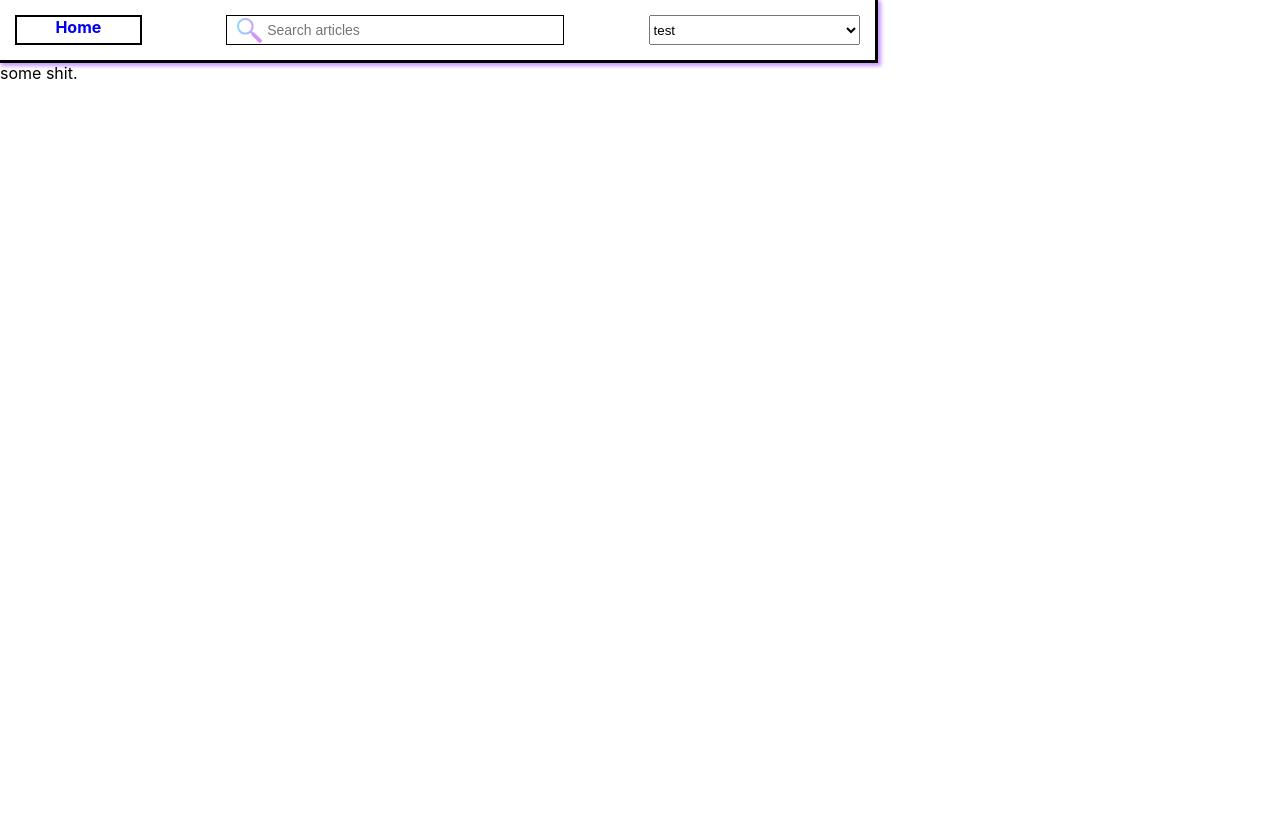
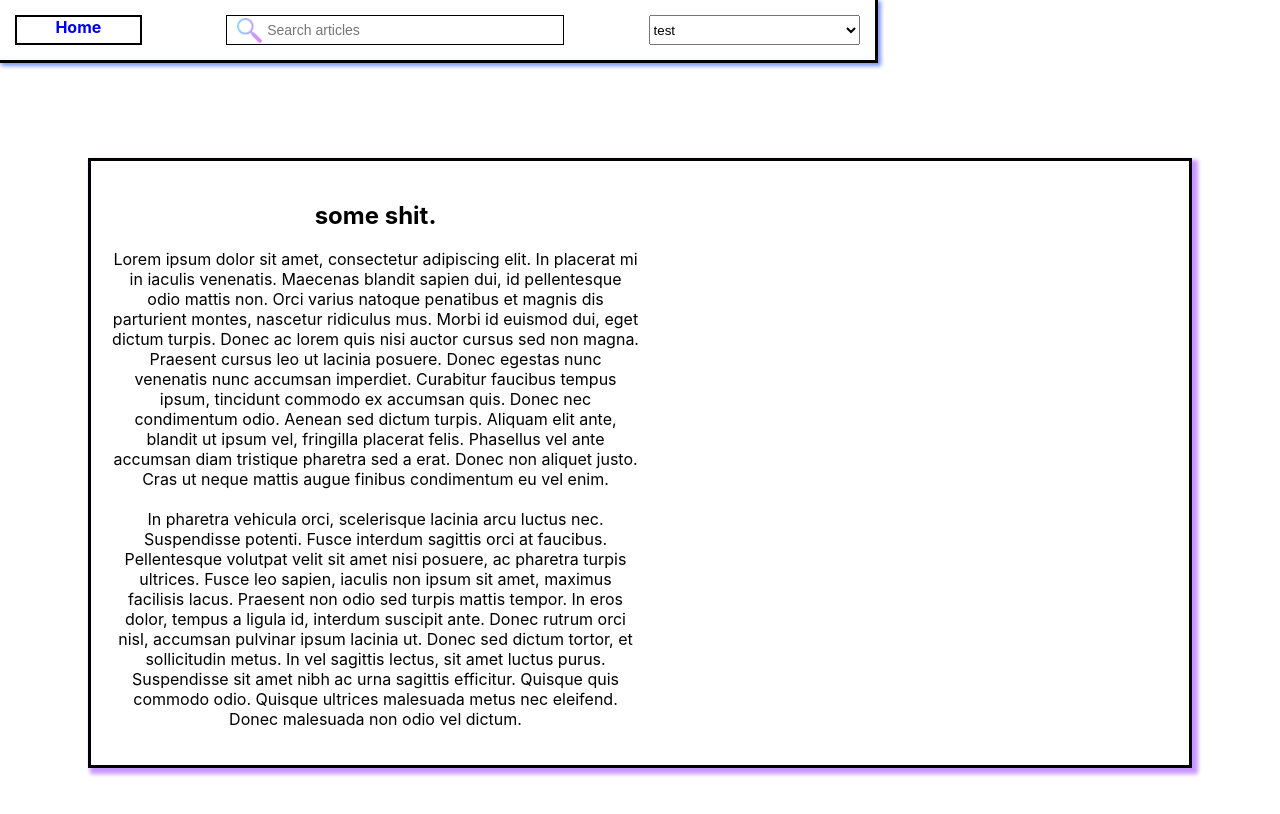
Before and after one commit to Odiovock/reddit-client, a React (Create React App) app: page / in a window 1280 px wide. Shown: the top 814 px of the page. Built offline with nearby package versions, Linux system fonts and the light colour scheme.

Commit message:
MainPageArticles component css start

```diff
--- a/src/app/App.css
+++ b/src/app/App.css
@@ -3,7 +3,7 @@ nav {
   padding: 15px;
   border-bottom: 3px solid black;
   border-right: 3px solid black;
-  box-shadow: 2px 2px 4px 1px rgba(200, 150, 255);
+  box-shadow: 2px 2px 4px 1px rgb(123, 150, 255);
   text-align: center;
 }
 
@@ -54,6 +54,23 @@ nav a {
   min-width: 100px;
 }
 
+.mainPageArticlesContainer {
+  width: 88%;
+  height: 800px;
+  display: flex;
+  justify-content: center;
+  align-items: center;
+  overflow: hidden;
+}
+
+.mainPageArticle {
+  width: 98%;
+  padding: 20px;
+  border: 3px solid black;
+  box-shadow: 4px 4px 4px 2px rgba(200, 150, 255);
+  box-sizing: border-box;
+}
+
 input.hs-search-field__input {
   box-sizing: border-box;
   width: 100%;
--- a/src/components/MainPageArticles/MainPageArticles.js
+++ b/src/components/MainPageArticles/MainPageArticles.js
@@ -2,9 +2,24 @@ import React from "react";
 
 export default function MainPageArticle() {
     return (
-        <div className="mainArticles">
-            <div>
-                some shit.
+        <div className="mainPageArticlesContainer" style={{margin: "auto"}}>
+            <div className="mainPageArticle">
+                <div style={{textAlign: "center", width: "50%"}}>
+                    <h2>some shit.</h2>
+                    <p>
+                        Lorem ipsum dolor sit amet, consectetur adipiscing elit. In placerat mi in iaculis venenatis. Maecenas blandit sapien dui, id pellentesque odio mattis non.
+                        Orci varius natoque penatibus et magnis dis parturient montes, nascetur ridiculus mus. Morbi id euismod dui, eget dictum turpis. Donec ac lorem quis nisi auctor
+                        cursus sed non magna. Praesent cursus leo ut lacinia posuere. Donec egestas nunc venenatis nunc accumsan imperdiet. Curabitur faucibus tempus ipsum, tincidunt
+                        commodo ex accumsan quis. Donec nec condimentum odio. Aenean sed dictum turpis. Aliquam elit ante, blandit ut ipsum vel, fringilla placerat felis. Phasellus vel
+                        ante accumsan diam tristique pharetra sed a erat. Donec non aliquet justo. Cras ut neque mattis augue finibus condimentum eu vel enim.
+                        <br/><br/>
+                        In pharetra vehicula orci, scelerisque lacinia arcu luctus nec. Suspendisse potenti. Fusce interdum sagittis orci at faucibus. Pellentesque volutpat velit sit amet
+                        nisi posuere, ac pharetra turpis ultrices. Fusce leo sapien, iaculis non ipsum sit amet, maximus facilisis lacus. Praesent non odio sed turpis mattis tempor. In
+                        eros dolor, tempus a ligula id, interdum suscipit ante. Donec rutrum orci nisl, accumsan pulvinar ipsum lacinia ut. Donec sed dictum tortor, et sollicitudin metus.
+                        In vel sagittis lectus, sit amet luctus purus. Suspendisse sit amet nibh ac urna sagittis efficitur. Quisque quis commodo odio. Quisque ultrices malesuada metus nec
+                        eleifend. Donec malesuada non odio vel dictum.
+                    </p>
+                </div>
             </div>
         </div>
     );
```
Also changed, not shown: 1 other file (tests, documents, lock files or other folders).
